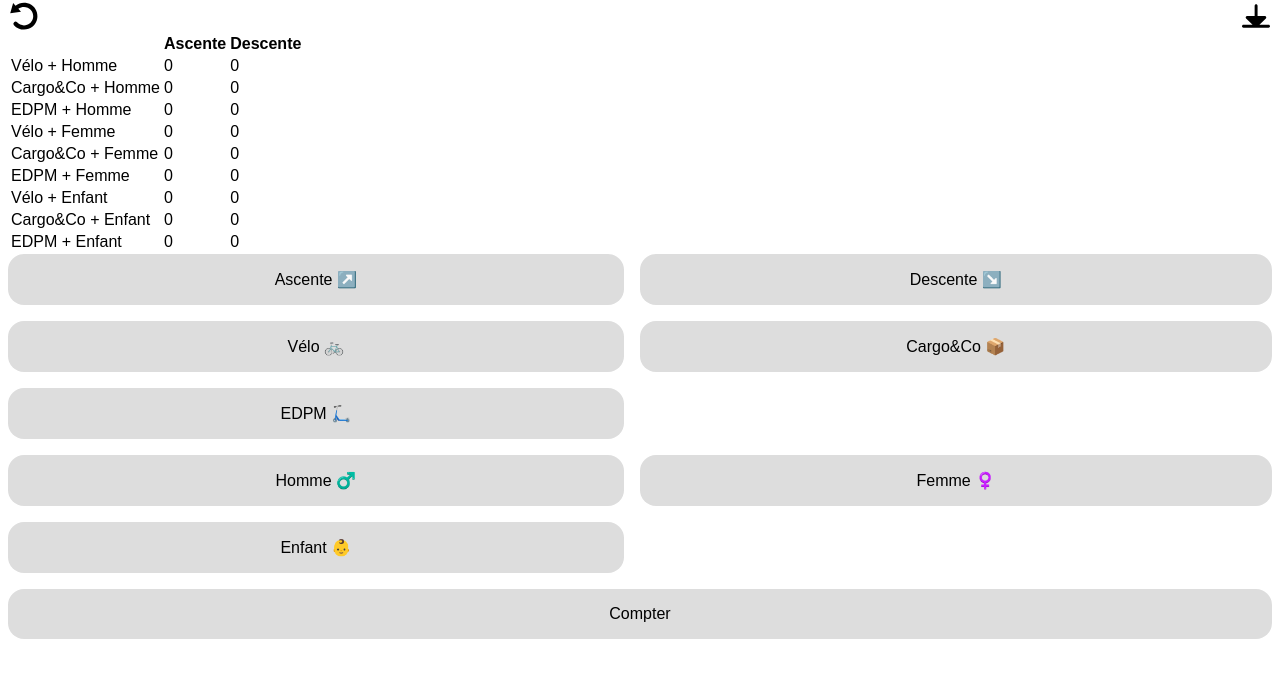
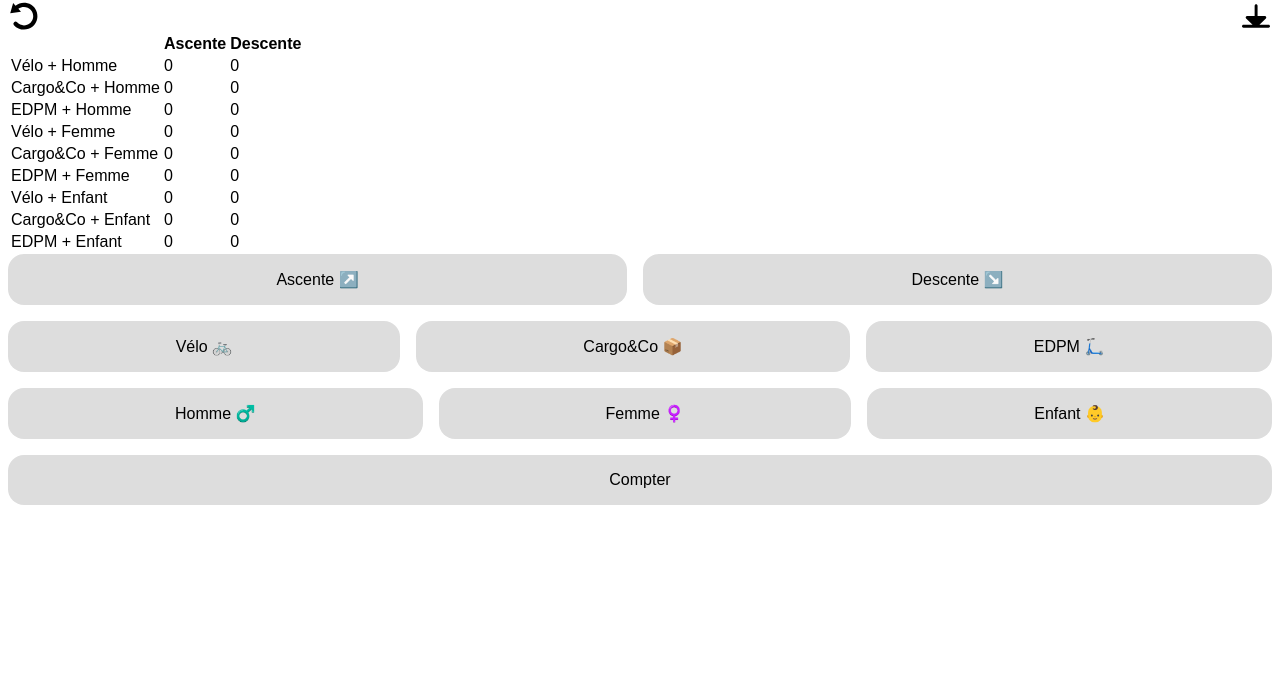
Before and after one commit to bpeel/bikecounter, a plain HTML site: page index.html in a window 1280 px wide. Drawn offline with Linux system fonts and the light colour scheme.

Commit message:
Lay out the buttons with flex instead of grid

```diff
--- a/bikecounter.css
+++ b/bikecounter.css
@@ -7,9 +7,20 @@ body {
 }
 
 #buttons {
-    display: grid;
-    grid-template-columns: auto auto;
+    display: flex;
+    flex-direction: column;
     gap: 1em;
+}
+
+.button-row {
+    display: flex;
+    flex-direction: row;
+    gap: 1em;
+    flex-grow: 1;
+}
+
+.button {
+    flex-grow: 1;
 }
 
 #buttons .button, #count-button {
--- a/bikecounter.js
+++ b/bikecounter.js
@@ -287,15 +287,21 @@ function setUpButtons() {
   buttons = [];
 
   for (const property of PROPERTIES) {
+    const row = document.createElement("div");
+
+    row.className = "button-row";
+
     for (const [valueNum, value] of property.entries()) {
       const button = document.createElement("div");
       button.className = "button choice-" + valueNum;
       const buttonText = value.name + " " + value.emoji;
       button.appendChild(document.createTextNode(buttonText));
-      buttonContainer.appendChild(button);
+      row.appendChild(button);
 
       buttons.push(button);
     }
+
+    buttonContainer.appendChild(row);
   }
 
   buttonContainer.addEventListener("click", clickedButtonCb);
```
